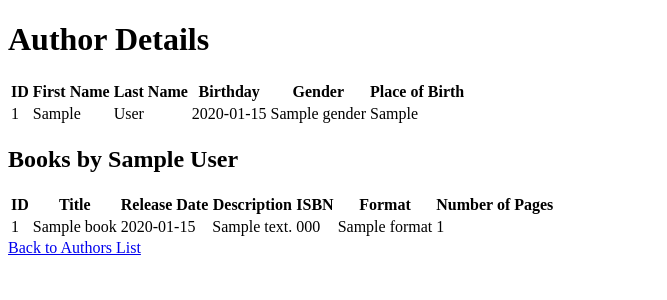
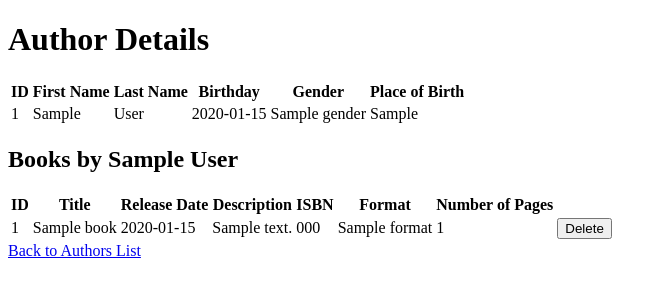
Before and after one commit to MKhan777/authors, a Symfony app: template templates/author/view.html.twig in a window 1280 px wide. Shown: the top 300 px of the page, without its empty margins (0-667 px from the left). Run offline with Twig, Linux system fonts and the light colour scheme; the template is opened without the code that fills it: most values are stand-ins (such as "Sample title", 1, 10 or a date in 2020); some libraries are stand-ins or nearby versions.

Commit message:
book deletion

```diff
--- a/config/routes.yaml
+++ b/config/routes.yaml
@@ -16,3 +16,7 @@ delete_author:
     path: '/authors/{id}'
     controller: App\Controller\AuthorController::deleteAuthor
     methods: ['GET']
+delete_book:
+    path: '/books/{id}/delete/{authorId}'
+    controller: App\Controller\BookController::deleteBook
+    methods: ['GET', 'POST']
--- a/templates/author/view.html.twig
+++ b/templates/author/view.html.twig
@@ -59,6 +59,12 @@
                     <td>{{ book.isbn }}</td>
                     <td>{{ book.format }}</td>
                     <td>{{ book.number_of_pages }}</td>
+                     <td>
+                     <form method="POST" action="{{ path('delete_book', {'id': book.id, 'authorId': author.id}) }}" onsubmit="return confirm('Are you sure you want to delete this book?');">
+                        <button type="submit" class="btn btn-danger btn-sm">Delete</button>
+                    </form>
+
+                     </td>
                 </tr>
             {% endfor %}
         </tbody>
```
